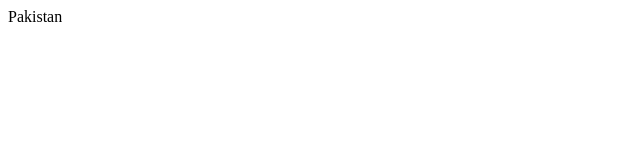
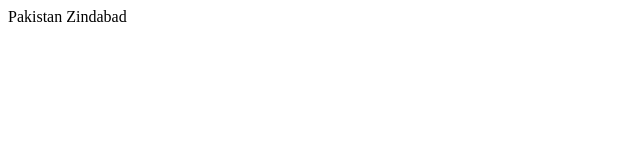
Before and after one commit to mdjunaid56/Demo, a plain HTML site: page index.html in a window 1280 px wide. Shown: the full height of the page, 0-640 px from the left. Drawn offline with Linux system fonts and the light colour scheme.

Commit message:
Updated Index.html File

```diff
--- a/index.html
+++ b/index.html
@@ -1 +1 @@
-<p>Pakistan</p>
+<p>Pakistan Zindabad </p>
```
